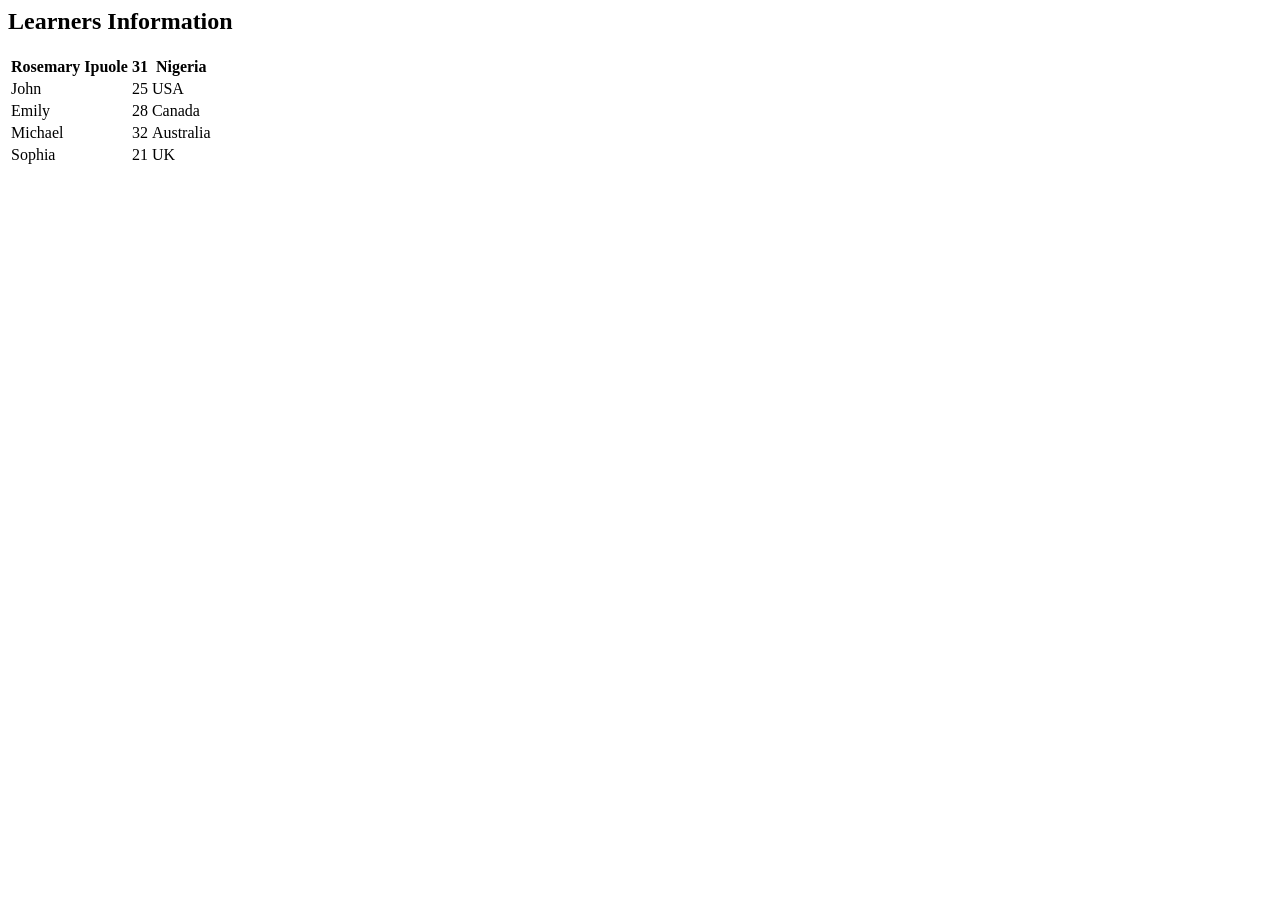
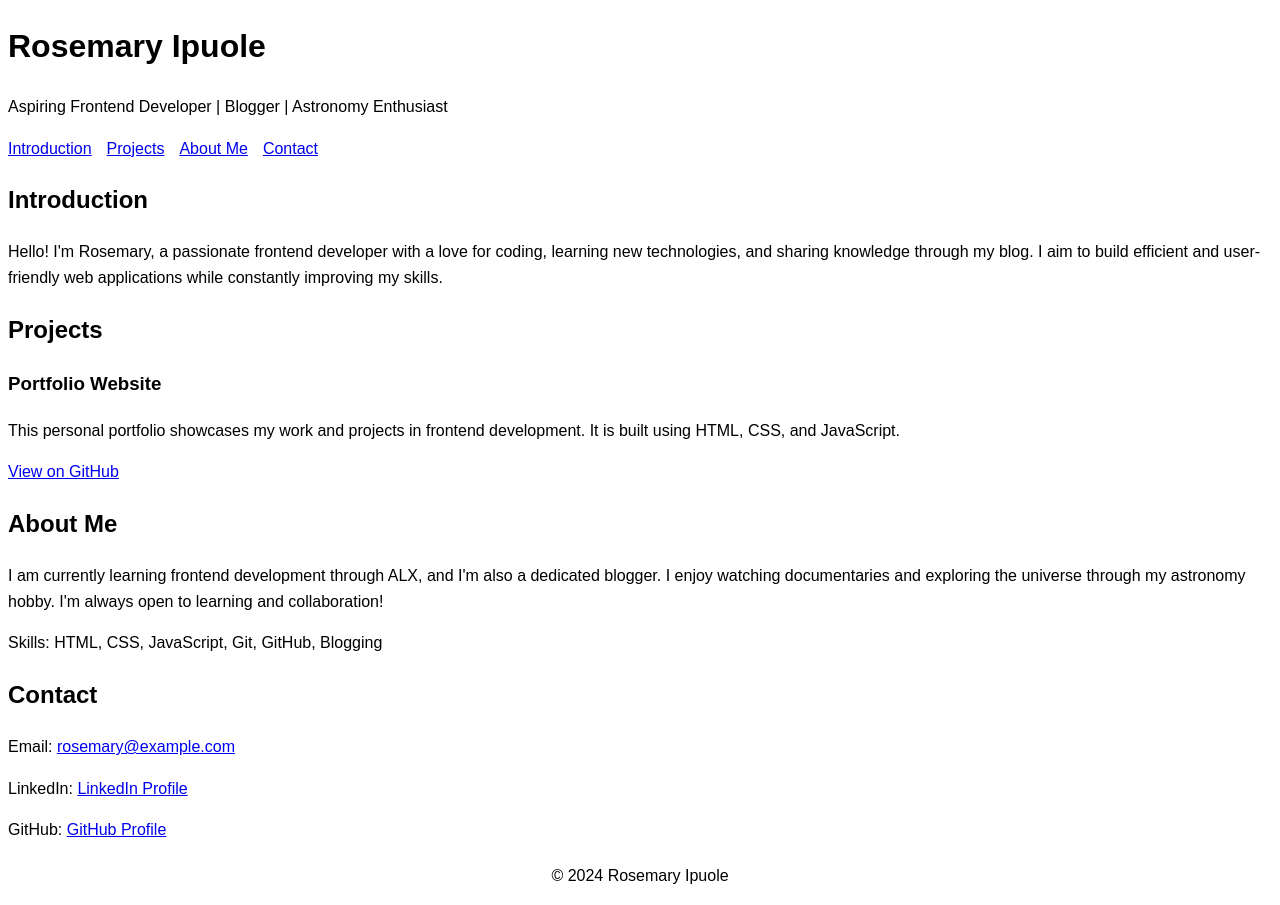
Before and after one commit to Rubyugo93/ALX_Simple_Quiz, a plain HTML site: page index.html in a window 1280 px wide. Before the commit the page ends 800 px from the top, so only its background shows below. Drawn offline with Linux system fonts and the light colour scheme.

Commit message:
Add content to personal portfolio

```diff
--- a/index.html
+++ b/index.html
@@ -1,34 +1,77 @@
-<section>
-    <h2>Learners Information</h2>
-    <table>
-      <thead>
-        <tr>
-          <th>Rosemary Ipuole</th>
-          <th>31</th>
-          <th>Nigeria</th>
-        </tr>
-      </thead>
-      <tbody>
-        <tr>
-          <td>John</td>
-          <td>25</td>
-          <td>USA</td>
-        </tr>
-        <tr>
-          <td>Emily</td>
-          <td>28</td>
-          <td>Canada</td>
-        </tr>
-        <tr>
-          <td>Michael</td>
-          <td>32</td>
-          <td>Australia</td>
-        </tr>
-        <tr>
-          <td>Sophia</td>
-          <td>21</td>
-          <td>UK</td>
-        </tr>
-      </tbody>
-    </table>
-  </section>
+<!DOCTYPE html>
+<html lang="en">
+<head>
+    <meta charset="utf-8">
+    <title>Rosemary Ipuole - Personal Portfolio</title>
+    <meta name="viewport" content="width=device-width, initial-scale=1.0">
+    <style>
+        body {
+            font-family: Arial, sans-serif;
+            line-height: 1.6;
+        }
+        nav ul {
+            list-style: none;
+            display: flex;
+            gap: 15px;
+            padding: 0;
+        }
+        nav ul li {
+            display: inline;
+        }
+        section {
+            margin-bottom: 20px;
+        }
+        footer {
+            text-align: center;
+            margin-top: 20px;
+        }
+    </style>
+</head>
+<body>
+    <header>
+        <h1>Rosemary Ipuole</h1>
+        <p>Aspiring Frontend Developer | Blogger | Astronomy Enthusiast</p>
+    </header>
+
+    <nav>
+        <ul>
+            <li><a href="#introduction">Introduction</a></li>
+            <li><a href="#projects">Projects</a></li>
+            <li><a href="#about">About Me</a></li>
+            <li><a href="#contact">Contact</a></li>
+        </ul>
+    </nav>
+
+    <section id="introduction">
+        <h2>Introduction</h2>
+        <p>Hello! I'm Rosemary, a passionate frontend developer with a love for coding, learning new technologies, and sharing knowledge through my blog. I aim to build efficient and user-friendly web applications while constantly improving my skills.</p>
+    </section>
+
+    <section id="projects">
+        <h2>Projects</h2>
+        <article class="project">
+            <h3>Portfolio Website</h3>
+            <p>This personal portfolio showcases my work and projects in frontend development. It is built using HTML, CSS, and JavaScript.</p>
+            <a href="https://github.com/Rubyugo93/My_First_Portfolio" target="_blank">View on GitHub</a>
+        </article>
+        <!-- You can add more projects in a similar format -->
+    </section>
+
+    <section id="about">
+        <h2>About Me</h2>
+        <p>I am currently learning frontend development through ALX, and I'm also a dedicated blogger. I enjoy watching documentaries and exploring the universe through my astronomy hobby. I'm always open to learning and collaboration!</p>
+        <p>Skills: HTML, CSS, JavaScript, Git, GitHub, Blogging</p>
+    </section>
+
+    <section id="contact">
+        <h2>Contact</h2>
+        <p>Email: <a href="mailto:rosemary@example.com">rosemary@example.com</a></p>
+        <p>LinkedIn: <a href="https://www.linkedin.com/in/rosemary-ipuole" target="_blank">LinkedIn Profile</a></p>
+        <p>GitHub: <a href="https://github.com/Rubyugo93" target="_blank">GitHub Profile</a></p>
+    </section>
+
+    <footer>
+        <p>&copy; 2024 Rosemary Ipuole</p>
+    </footer>
+</body>
+</html>
```
